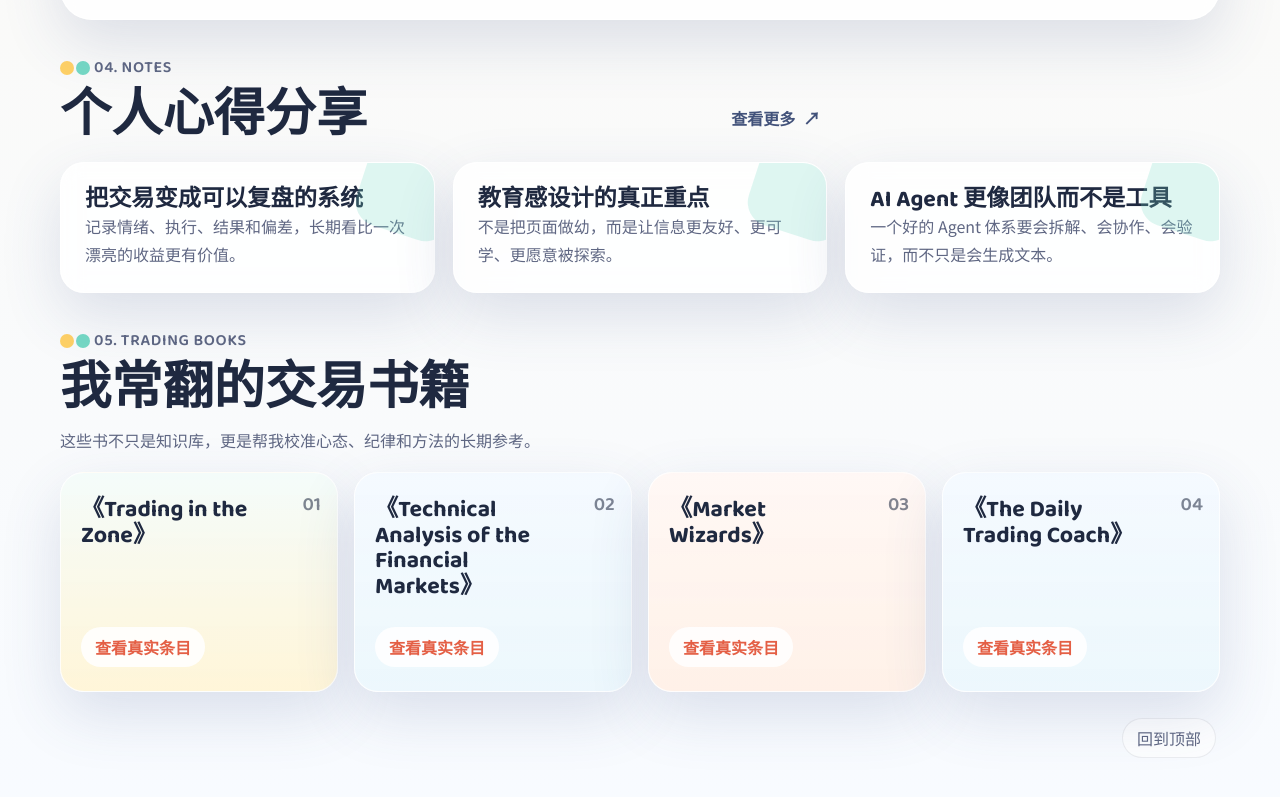
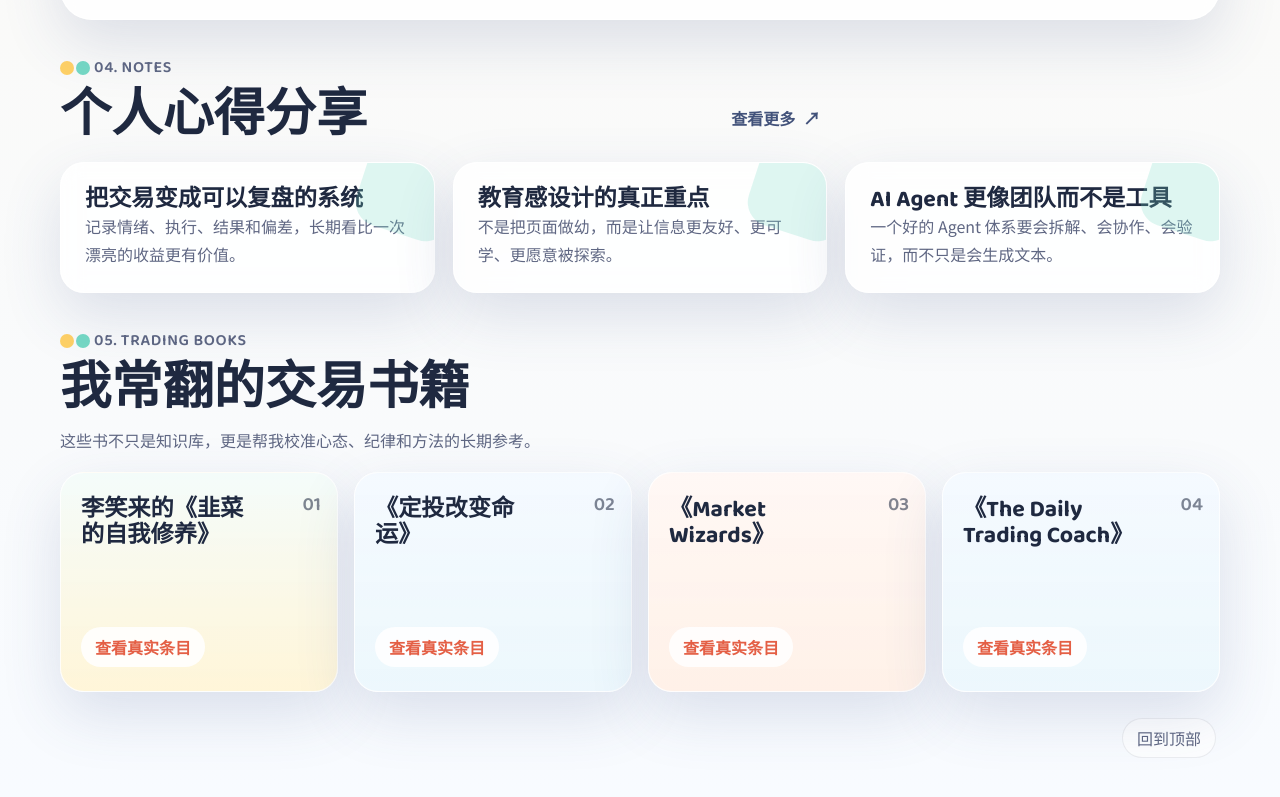
Before and after one commit to AriesBn/whats-for-dinner-site, a website built with Vite: page index.html in a window 1280 px wide. Shown: the part 1877-2674 px from the top of the page. Built offline with nearby package versions, Linux system fonts and the light colour scheme; files whose address does not match are found by name.

Commit message:
fix: update personal site review feedback

```diff
--- a/src/button-links.js
+++ b/src/button-links.js
@@ -13,6 +13,14 @@ export const buttonLinks = [
   {
     key: "《Technical Analysis of the Financial Markets》",
     url: "https://www.goodreads.com/en/book/show/212102.Technical_Analysis_of_the_Financial_Markets",
+  },
+  {
+    key: "李笑来的《韭菜的自我修养》",
+    url: "https://github.com/xiaolai/the-self-cultivation-of-leeks",
+  },
+  {
+    key: "《定投改变命运》",
+    url: "https://onregularinvesting.com/",
   },
   {
     key: "《Market Wizards》",
--- a/src/main.js
+++ b/src/main.js
@@ -124,10 +124,13 @@ const agentCards = [
 ];
 
 const books = [
-  { title: "《Trading in the Zone》", linkKey: "《Trading in the Zone》" },
   {
-    title: "《Technical Analysis of the Financial Markets》",
-    linkKey: "《Technical Analysis of the Financial Markets》",
+    title: "李笑来的《韭菜的自我修养》",
+    linkKey: "李笑来的《韭菜的自我修养》",
+  },
+  {
+    title: "《定投改变命运》",
+    linkKey: "《定投改变命运》",
   },
   { title: "《Market Wizards》", linkKey: "《Market Wizards》" },
   { title: "《The Daily Trading Coach》", linkKey: "《The Daily Trading Coach》" },
--- a/src/style.css
+++ b/src/style.css
@@ -26,6 +26,7 @@
 
 html {
   scroll-behavior: smooth;
+  scroll-padding-top: 120px;
 }
 
 body {
@@ -218,6 +219,11 @@ main {
   overflow: hidden;
 }
 
+.hero,
+.content-section {
+  scroll-margin-top: 120px;
+}
+
 .hero::after {
   content: "";
   position: absolute;
@@ -397,7 +403,7 @@ h3 {
 }
 
 .mini-card-large {
-  transform: none;
+  transform: translateY(-22px);
 }
 
 .mini-card-small {
@@ -1028,7 +1034,7 @@ h3 {
 .social-icon-bitcoin svg {
   width: 24px;
   height: 24px;
-  transform: translate(0.5px, -0.5px);
+  transform: translate(1.8px, -0.5px);
 }
 
 .social-icon-bilibili {
@@ -1135,6 +1141,10 @@ h3 {
     min-height: 380px;
   }
 
+  .mini-card-large {
+    transform: translateY(-10px);
+  }
+
   .metrics {
     position: static;
     margin-top: 16px;
```
